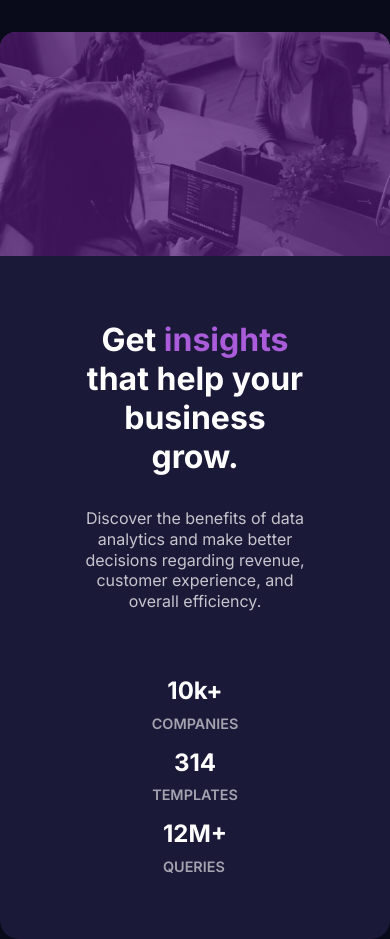
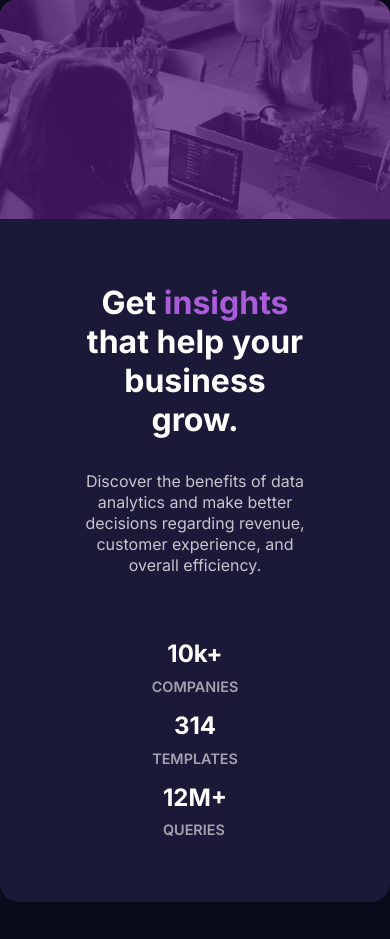
Before and after one commit to Afeez-Ola/stats-preview-card-component-main, a plain HTML site: page index.html in a window 390 px wide. After the commit the page ends 902 px from the top, so only its background shows below. Drawn offline with Linux system fonts and the light colour scheme.

Commit message:
having fun

```diff
--- a/css/styles.css
+++ b/css/styles.css
@@ -22,7 +22,7 @@ body {
     color: var(--white);
     -webkit-font-smoothing: antialiased;
     width: 100%;
-    height: 90vh;
+    /* height: 90vh; */
     ;
     overflow: hidden;
 }
@@ -133,12 +133,14 @@ img {
 @media screen and (min-width:300px) and (max-width:600px) {
     .container {
         flex-wrap: wrap-reverse;
-        margin: 2rem auto;
+        margin: 0 auto;
         border-radius: 1.2rem;
     }
     .images {
         border-radius: 1rem 1rem 0rem 0;
-        min-height: 14rem;
+        /* min-height: 14rem; */
+        aspect-ratio: 16/9;
+        height: auto;
         min-width: 100%;
         background-image: linear-gradient(rgba(76, 19, 111, 0.744), rgba(87, 27, 124, 0.7)), url(/images/image-header-mobile.jpg);
     }
@@ -148,6 +150,7 @@ img {
     .typoragphy {
         margin: 4rem auto;
         max-width: 100%;
+        /* padding: 4rem; */
     }
     .note_side h2 {
         text-align: center;
@@ -161,6 +164,7 @@ img {
     }
     .stats {
         flex-wrap: wrap;
+        /* flex-direction: column; */
         margin: auto;
         align-items: center;
         gap: 1rem;
```
